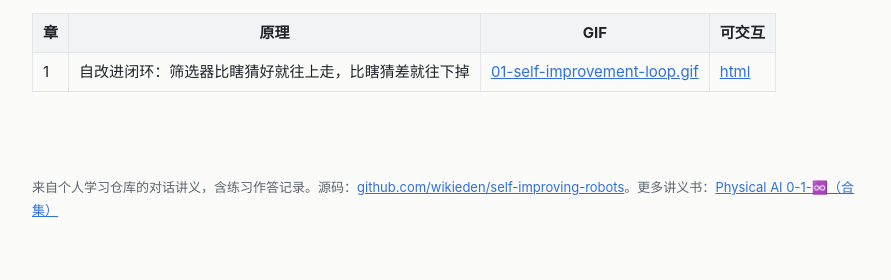
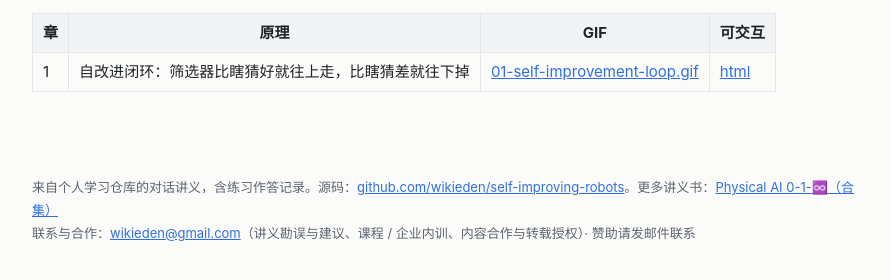
Before and after one commit to wikieden/self-improving-robots, a plain HTML site: page animations/index.html in a window 1280 px wide. Shown: the part 196-476 px from the top of the page, without its empty margins (194-1085 px from the left). Drawn offline with nearby package versions, Linux system fonts and the light colour scheme.

Commit message:
页脚与集合页加联系与合作方式

```diff
--- a/animations/index.html
+++ b/animations/index.html
@@ -90,7 +90,7 @@ footer{max-width:860px;margin:0 auto;padding:0 16px 40px;color:var(--mute);font-
 </tbody>
 </table>
 </main>
-<footer>来自个人学习仓库的对话讲义，含练习作答记录。源码：<a href="https://github.com/wikieden/self-improving-robots">github.com/wikieden/self-improving-robots</a>。更多讲义书：<a href="https://wikieden.github.io/ai-books/">Physical AI 0-1-♾️（合集）</a></footer>
+<footer>来自个人学习仓库的对话讲义，含练习作答记录。源码：<a href="https://github.com/wikieden/self-improving-robots">github.com/wikieden/self-improving-robots</a>。更多讲义书：<a href="https://wikieden.github.io/ai-books/">Physical AI 0-1-♾️（合集）</a><br>联系与合作：<a href="mailto:wikieden@gmail.com">wikieden@gmail.com</a>（讲义勘误与建议、课程 / 企业内训、内容合作与转载授权）· 赞助请发邮件联系</footer>
 <script>(function(){var d=document.documentElement,K=["s","m","l","xl"];
 function save(k,v){try{v?localStorage.setItem(k,v):localStorage.removeItem(k)}catch(e){}}
 var s=document.getElementById("ab-theme");if(s){s.value=d.dataset.theme||"";s.onchange=function(){if(s.value)d.dataset.theme=s.value;else delete d.dataset.theme;save("ab-theme",s.value)}}
```
Also changed, not shown: index.html (+1 -1 lines), lessons/01-self-improvement-loop.html (+1 -1 lines), lessons/appendix-glossary.html (+1 -1 lines), lessons/index.html (+1 -1 lines), review.html (+1 -1 lines), 1 other file.
